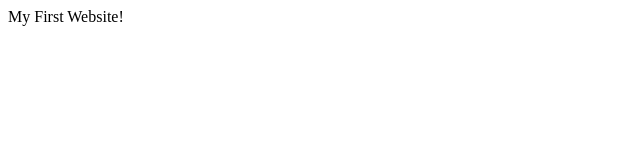
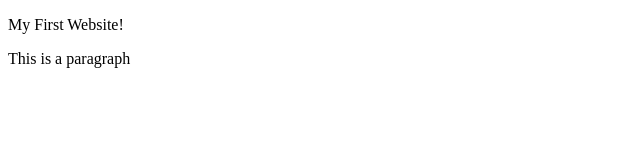
Before and after one commit to jonathandeharo/My-First-Website, a plain HTML site: page index.html in a window 1280 px wide. Shown: the whole page, without its empty margins (0-640 px from the left). Drawn offline with Linux system fonts and the light colour scheme.

Commit message:
update to index.html.

```diff
--- a/index.html
+++ b/index.html
@@ -8,7 +8,8 @@
   </head>
 
   <body>
-    My First Website!
+    <p>My First Website!</p>
+    <p>This is a paragraph</p>
   </body>
 
 </html>
```
